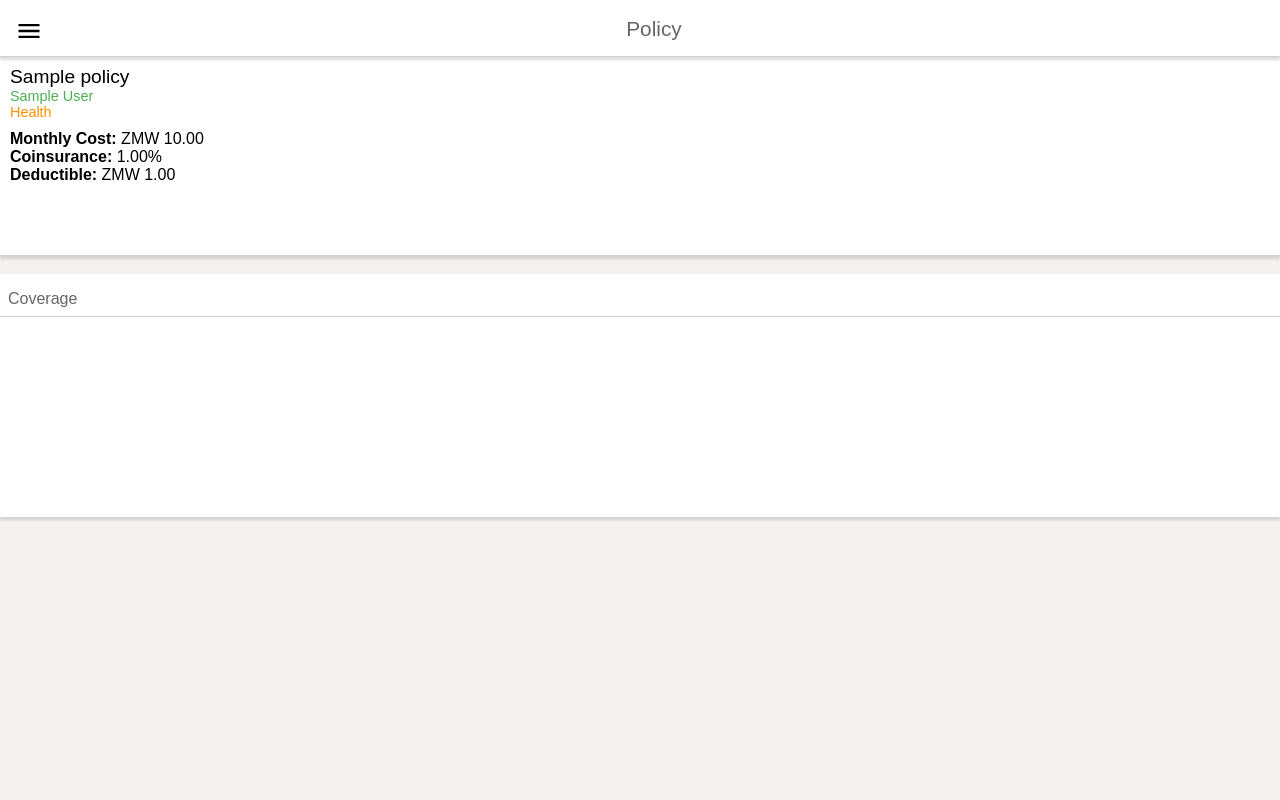
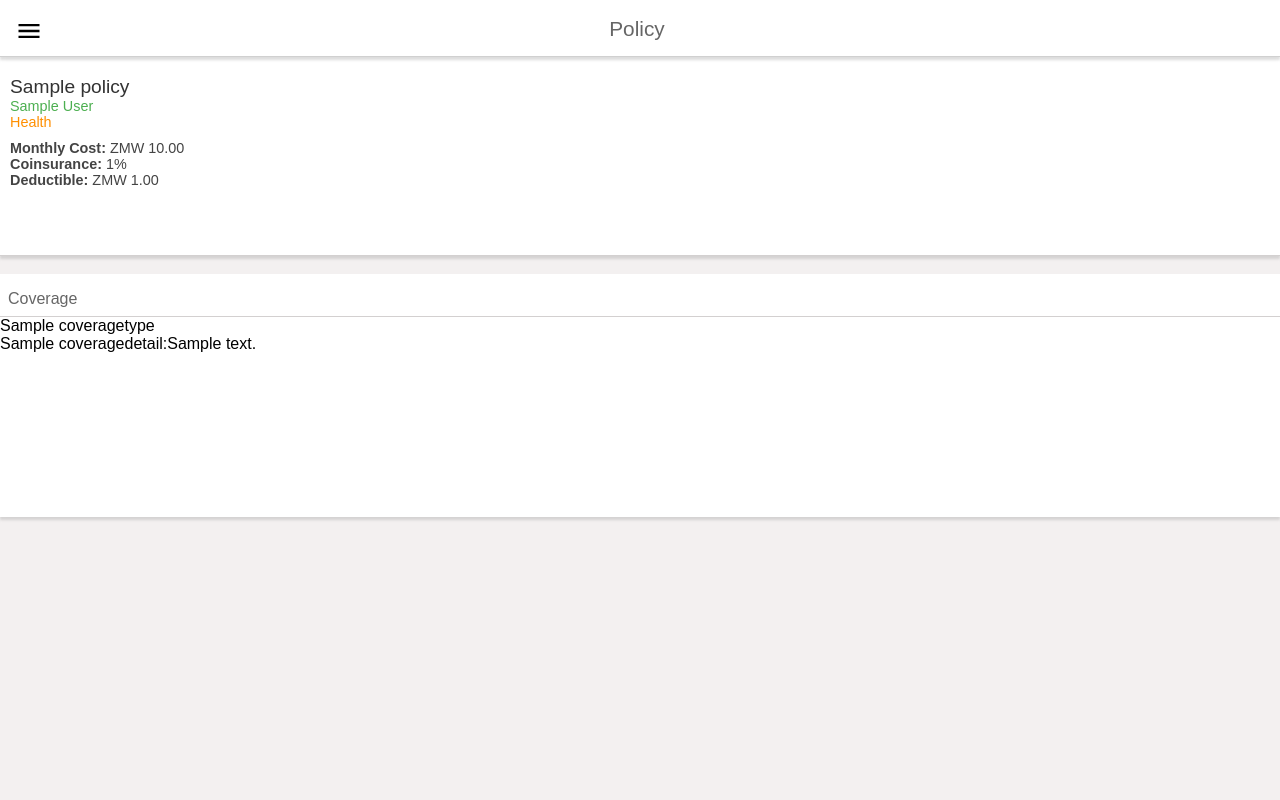
Before and after one commit to shimps/mango, a Django app: template mango/products/templates/policy_page.html in a window 1280 px wide. Run offline with Django 3.2, Linux system fonts and the light colour scheme; the template is opened without the code that fills it: values that come from a table or form of the project are taken from there, others are empty; tables that the repository leaves empty hold one stand-in row (values such as "Sample post"); parts of the project's set-up code (start-up, migrations or seed data) failed here and were passed over.

Commit message:
updated policy page

```diff
--- a/mango/assets/my_insurance.css
+++ b/mango/assets/my_insurance.css
@@ -9,6 +9,10 @@
 	background-color:#FFFFFF;
 	box-sizing:border-box;
 
+}
+
+.policy_feed{
+	box-shadow: 0px 2.5px 2.5px rgba(148, 148, 148, 0.32);
 }
 
 .policy_feedlet{
--- a/mango/assets/policy_list.css
+++ b/mango/assets/policy_list.css
@@ -11,6 +11,9 @@
 
 }
 
+#policy_feed{
+	box-shadow: 0px 2.5px 2.5px rgba(148, 148, 148, 0.32);
+}
 .policy_feedlet{
 	background-color: #FFFFFF;
 	border-bottom:solid 1px #E3E0E0;
@@ -18,6 +21,7 @@
 	position:relative;
 	padding:10px;
 	box-sizing:border-box;
+
 }
 .policy_feedlet:active{
 	background-color:#D3D0D0;
--- a/mango/assets/policy_page.css
+++ b/mango/assets/policy_page.css
@@ -66,16 +66,20 @@
 	background-color:#FFFFFF;
 	border-bottom:solid 1px #D3D0D0;
 	padding:10px;
+	padding-top:20px;
 	box-sizing:border-box;
 	box-shadow: 0px 2.5px 2.5px rgba(148, 148, 148, 0.32);
 }
 
 #policy_financials{
 	padding-top:10px;
+	font-size:0.9em;
+	color:#444444;
 }
 
 #policy_title{
 	font-size:1.2em;
+	color:#333333;
 }
 
 #policy_category{
@@ -94,3 +98,7 @@
 	border-bottom:solid 1px #D30D0;
 	box-shadow: 0px 2.5px 2.5px rgba(148, 148, 148, 0.32);
 }
+
+.coverage_detail{
+
+}
--- a/mango/products/models.py
+++ b/mango/products/models.py
@@ -37,6 +37,9 @@ class CoverageDetail(models.Model):
 
     coverage_type = models.ForeignKey(CoverageType, related_name = 'coverage_details')
 
+    def __unicode__(self):
+        return "%s - %s - %s"%(self.title,self.coverage_type.title,self.coverage_type.policy.title)
+
 #Make insurance cheaper by bundling to add coverage
 class Extras(models.Model):
 
--- a/mango/products/templates/my_insurance.html
+++ b/mango/products/templates/my_insurance.html
@@ -14,6 +14,7 @@
 Current Plans
 </div>
 
+<div class="policy_feed">
 {% for policy in current_policies %}
 <a class="policy_feedlet_link" href="/insurance/policy/?policy_id={{policy.id}}">
 <div class="policy_feedlet">
@@ -57,13 +58,14 @@ You haven't added any insurance plans.
 </div>
 
 {% endfor %}
-
+</div>
 <br>
 
 <div class="section_header">
 Past Plans
 </div>
 
+<div class="policy_feed">
 {% for policy in past_policies %}
 <a class="policy_feedlet_link" href="/insurance/policy/?policy_id={{policy.id}}">
 <div class="policy_feedlet">
@@ -106,5 +108,6 @@ You haven't added any insurance plans.
 </div>
 
 {% endfor %}
+</div>
 
 {% endblock %}
--- a/mango/products/templates/policy_list.html
+++ b/mango/products/templates/policy_list.html
@@ -14,6 +14,7 @@
 {{category}} Plans
 </div>
 
+<div id="policy_feed">
 {% for policy in policies %}
 <a class="policy_feedlet_link" href="/insurance/policy/?policy_id={{policy.id}}">
 <div class="policy_feedlet">
@@ -56,5 +57,5 @@ There are no plans in this category
 </div>
 
 {% endfor %}
-
+</div>
 {% endblock %}
--- a/mango/products/templates/policy_page.html
+++ b/mango/products/templates/policy_page.html
@@ -6,7 +6,7 @@
 {% endblock %}
 
 {% block mid_menu_item %}
-<div id="status_bar_title">Policy</div>
+<span id="status_bar_title">Policy</span>
 {% endblock %}
 
 {% block container %}
@@ -19,7 +19,7 @@
 
 <div id="policy_financials">
 <div><b>Monthly Cost:</b> ZMW {{policy.monthly_cost|floatformat:2}}</div>
-<div><b>Coinsurance:</b> {{policy.coinsurance|floatformat:2}}%</div>
+<div><b>Coinsurance:</b> {{policy.coinsurance}}%</div>
 <div><b>Deductible:</b> ZMW {{policy.deductible|floatformat:2}}</div>
 </div>
 
@@ -33,6 +33,18 @@ Coverage
 
 <div id="coverage_feed">
 
+{% for coverage_type in policy.coverage_types.all %}
+<div id="section_header">
+{{coverage_type.title}}
+</div>
+{% for detail in coverage_type.coverage_details.all %}
+<div class="coverage_detail">
+{{detail.title}}:{{detail.description}}
+</div>
+{% endfor %}
+
+{% endfor %}
+
 </div>
 <br>
 
```
